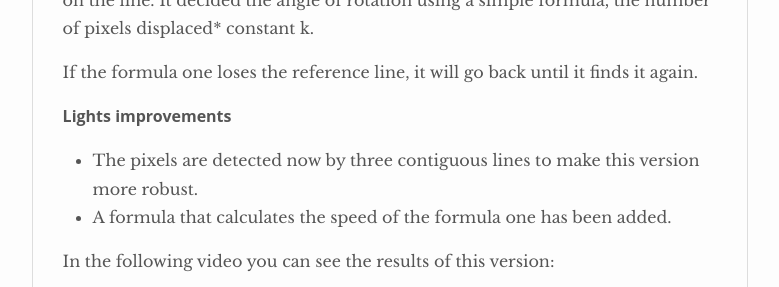
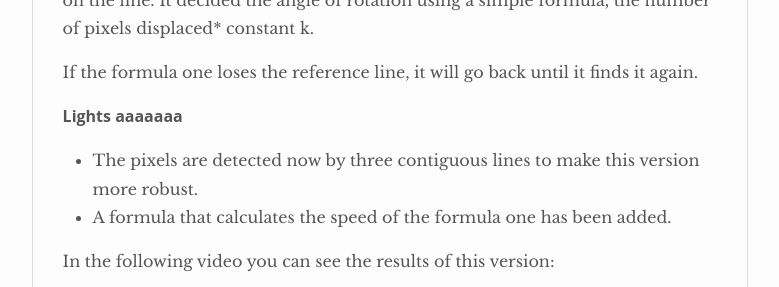
Before and after one commit to RoberG/MUVA-Robotica, a Jekyll site: the page built from _posts/2020-05-27-Practice 2 - 3D Reconstruction.md, in a window 1280 px wide and 900 px high, scrolled down 2468 px, cut to the strip 155-442 px from the top of the window. Shown: the whole strip, without its empty margins (250-1029 px from the left). Built offline with Jekyll 4.4.1, drawn with Linux system fonts in a browser that asks for light colours; nearby versions of some CDN libraries.

Commit message:
Update 2020-05-27-Practice 2 - 3D Reconstruction.md

```diff
--- a/_posts/2020-05-27-Practice 2 - 3D Reconstruction.md
+++ b/_posts/2020-05-27-Practice 2 - 3D Reconstruction.md
@@ -31,7 +31,7 @@ For the development of this version, a single controller has been used that meas
 
 If the formula one loses the reference line, it will go back until it finds it again.
 
-#### Lights improvements
+#### Lights aaaaaaa
 
 * The pixels are detected now by three contiguous lines to make this version more robust.
 * A formula that calculates the speed of the formula one has been added.
```
